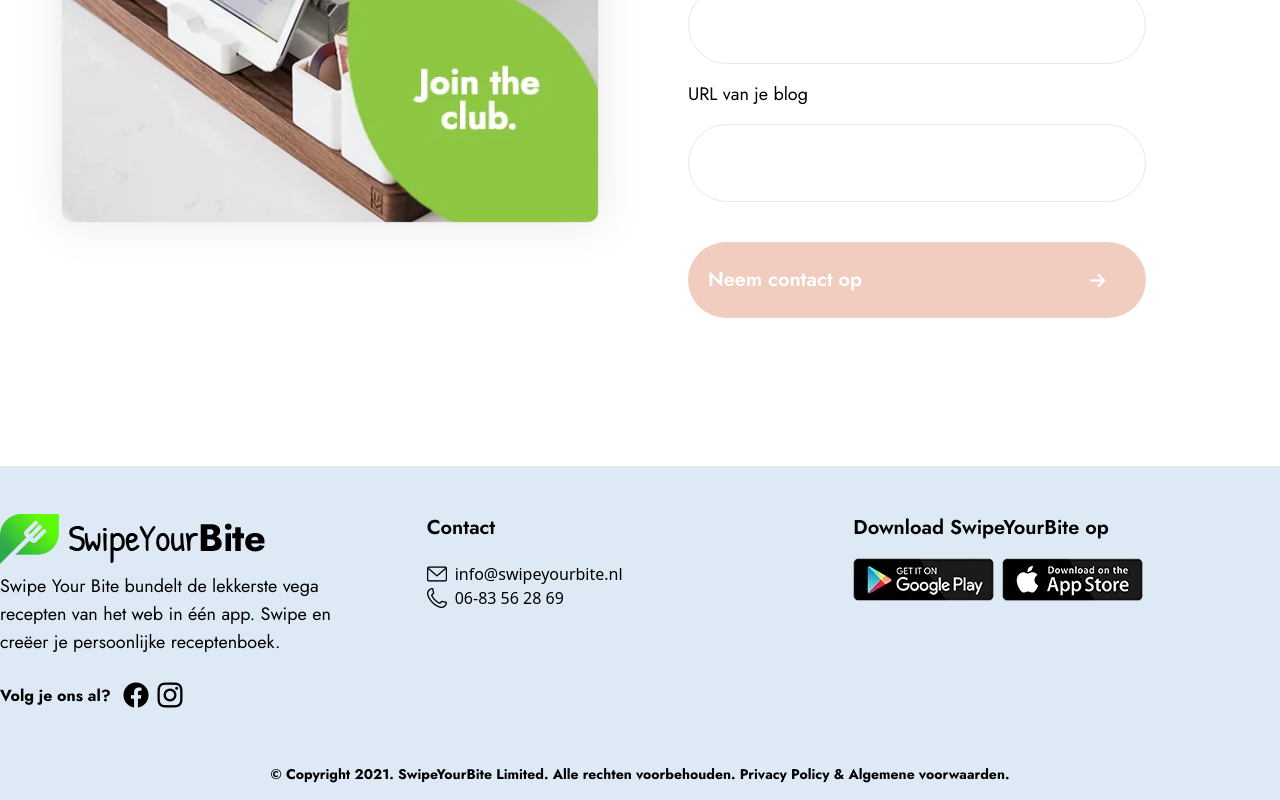
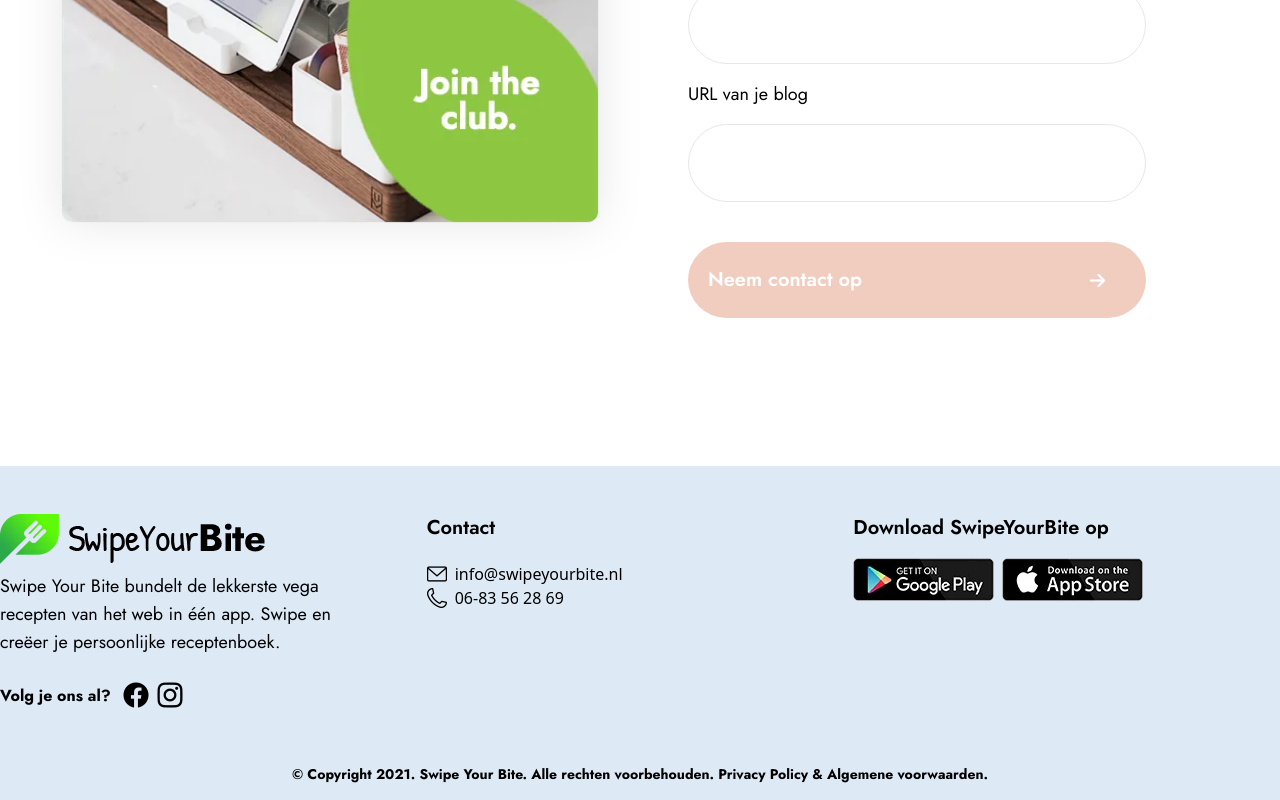
Before and after one commit to dylanjanssens/swipeyourbite-website, a React (Create React App) app: page / in a window 1280 px wide. Shown: the part 4049-4849 px from the top of the page. Built offline with nearby package versions, Linux system fonts and the light colour scheme.

Commit message:
updated copyright

```diff
--- a/src/components/footer/index.js
+++ b/src/components/footer/index.js
@@ -108,7 +108,7 @@ export default function Footer() {
                 </div>
             </div>
             <p className="font-jost font-bold text-sm text-center pb-4">
-                © Copyright 2021. SwipeYourBite Limited. Alle rechten
+                © Copyright 2021. Swipe Your Bite. Alle rechten
                 voorbehouden. Privacy Policy & Algemene voorwaarden.
             </p>
         </footer>
```
